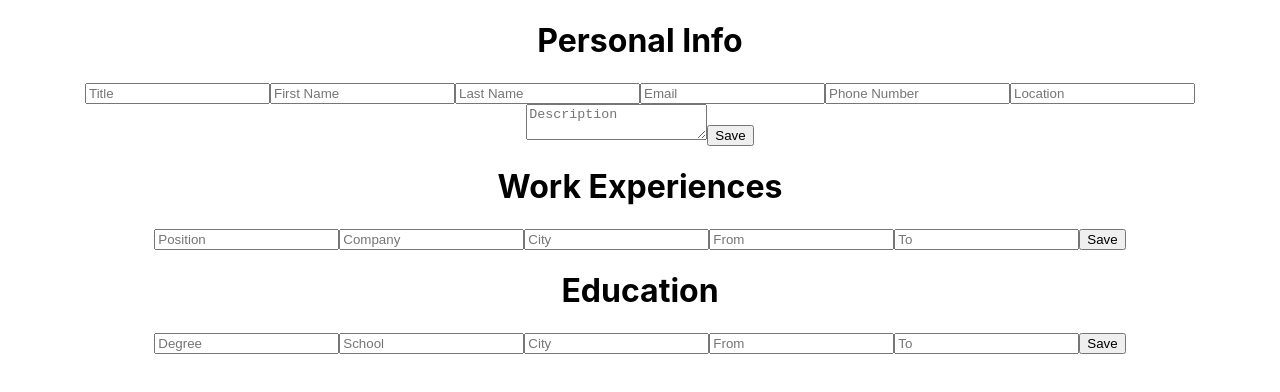
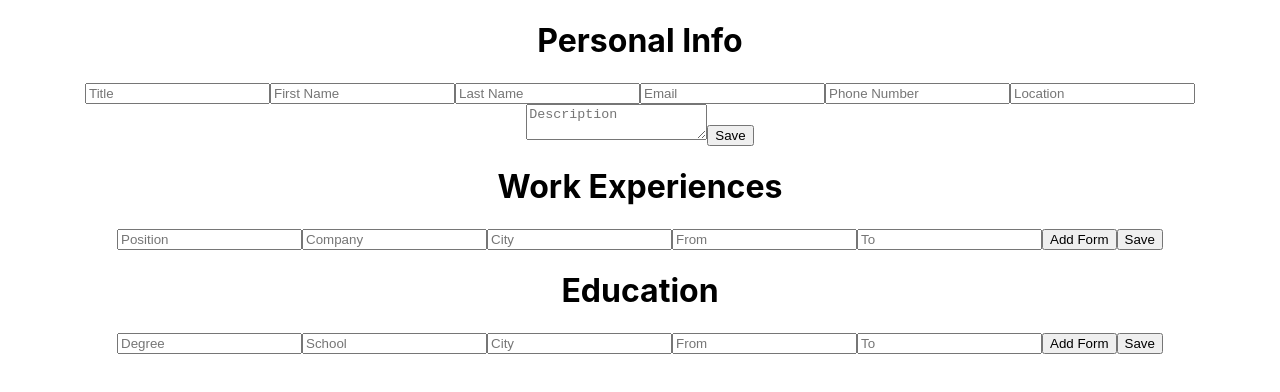
Before and after one commit to G-Cioni/cv-creator, a React (Create React App) app: page / in a window 1280 px wide. Shown: the top 392 px of the page. Built offline with nearby package versions, Linux system fonts and the light colour scheme.

Commit message:
Add Forms button implemented in forms which can use it

```diff
--- a/src/components/forms/Button.js
+++ b/src/components/forms/Button.js
@@ -2,8 +2,12 @@ import React, { Component } from 'react';
 
 class Button extends Component {
   render() {
-    const { text } = this.props;
-    return <button type="submit">{text}</button>;
+    const { text, onClick } = this.props;
+    return (
+      <button onClick={onClick} type="submit">
+        {text}
+      </button>
+    );
   }
 }
 
--- a/src/components/forms/Form.js
+++ b/src/components/forms/Form.js
@@ -24,7 +24,7 @@ class Form extends Component {
 
   render() {
     const { formFields, formTitle, formType } = this.state;
-    const { formId } = this.props;
+    const { formId, addForm } = this.props;
     const inputs = Object.keys(this.state.formFields).map((inputName) => {
       const { id, placeHolder, name, inputValue, type } = formFields[inputName];
       return (
@@ -47,7 +47,10 @@ class Form extends Component {
           }
         >
           {inputs}
-          <Button text={'Save'} />
+          {addForm ? (
+            <Button onClick={() => addForm(formType)} text={'Add Form'} />
+          ) : null}
+          <button type="submit">Save</button>
         </form>
       </div>
     );
--- a/src/components/forms/Forms.js
+++ b/src/components/forms/Forms.js
@@ -11,6 +11,20 @@ class Forms extends Component {
       workFormsCounter: [],
       educationFormsCounter: [],
     };
+    this.addForm = this.addForm.bind(this);
+  }
+
+  addForm(formType) {
+    const counterName =
+      formType === 'personalInfo'
+        ? 'personalFormsCounter'
+        : formType === 'workExperiences'
+        ? 'workFormsCounter'
+        : 'educationFormsCounter';
+    this.setState({
+      ...this.state,
+      [counterName]: this.state[counterName].concat(uniqid()),
+    });
   }
 
   componentDidMount() {
@@ -65,6 +79,7 @@ class Forms extends Component {
         formId={formId}
         onFormSave={onFormSave}
         formData={workExperiences}
+        addForm={this.addForm}
       />
     ));
 
@@ -74,6 +89,7 @@ class Forms extends Component {
         formId={formId}
         onFormSave={onFormSave}
         formData={education}
+        addForm={this.addForm}
       />
     ));
 
```
